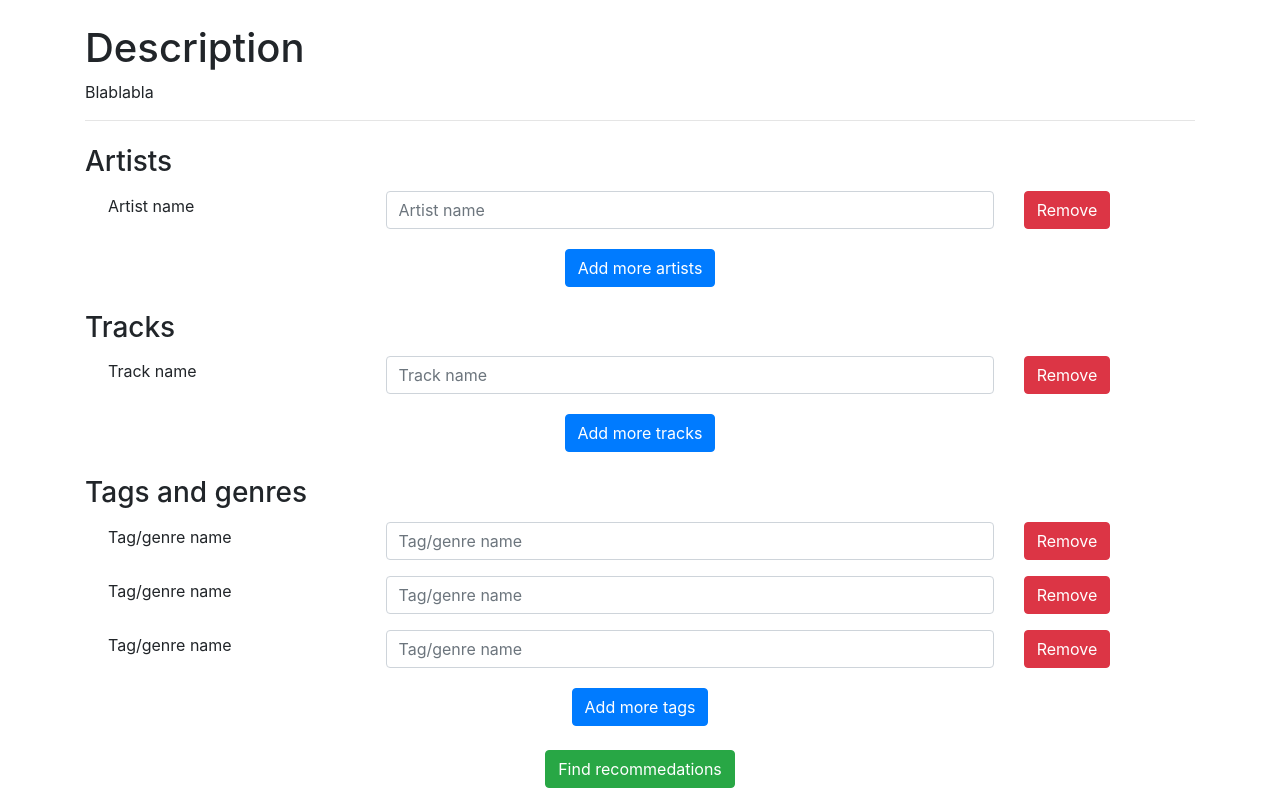
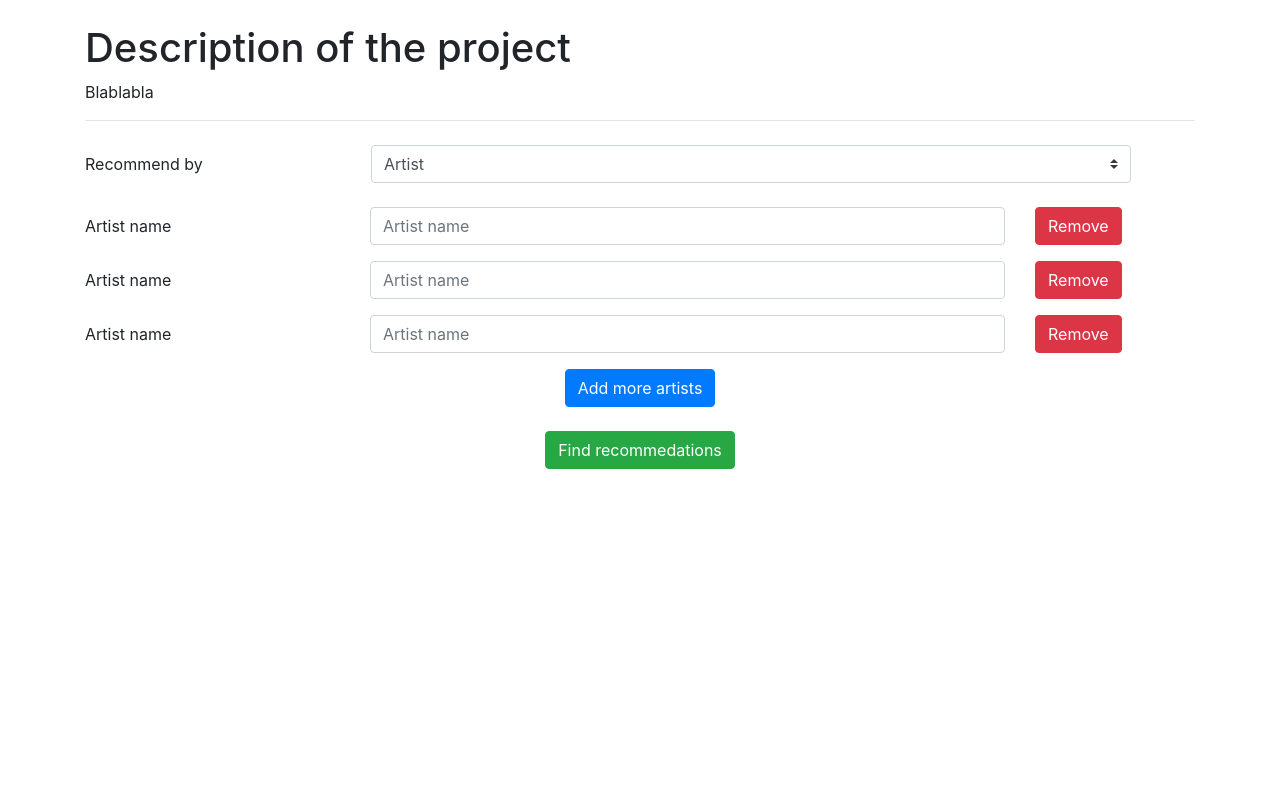
Before and after one commit to ProgrammingLanguageLeader/music_recommendation_system, a Django app: page / in a window 1280 px wide. Shown: the part 56-868 px from the top of the page. After the commit the page ends 525 px from the top, so only its background shows below. Run offline with Django 3.2, Linux system fonts and the light colour scheme; some libraries are stand-ins or nearby versions.

Commit message:
index.html design

```diff
--- a/music_recommendations/views.py
+++ b/music_recommendations/views.py
@@ -21,10 +21,16 @@ def results(request):
             track_names.append(value)
 
     network = LastfmNetwork()
-    try:
-        recommended_artists = network.get_similar_artists(artist_names[0])
-    except KeyError:
-        recommended_artists = ['']
+    recommended_artists = []
+    if artist_names:
+        for artist in artist_names:
+            recommended_artists += network.fetch_similar_artists(artist)
+
+    # artists_tags = [
+    #     network.fetch_top_tags_by_artist(artist_name)
+    #     for artist_name in recommended_artists
+    # ]
+    #
     recommended_tracks = ['']
     return render(
         request,
--- a/templates/index.html
+++ b/templates/index.html
@@ -5,29 +5,34 @@
 {% endblock %}
 
 {% block content %}
-    <h1>Description</h1>
+    <h1>Description of the project</h1>
     <p>Blablabla</p>
     <hr />
     <form class="mt-2" method="get" action="{% url 'results' %}" novalidate>
         {% csrf_token %}
-        <div class="mt-4">
-            <h3>Artists</h3>
+        <div class="form-group row mt-4">
+            <label for="recommend-by" class="col-3 col-form-label">Recommend by</label>
+            <select id="recommend-by" class="col-8 custom-select ml-3">
+                <option value="artists" selected>Artist</option>
+                <option value="tracks">Track</option>
+                <option value="tags">Tag</option>
+            </select>
+        </div>
+        <div id="artists-block" class="mt-4">
             <div id="artist-form-fields"></div>
             <div class="mt-3 text-center">
                 <button type="button" id="add-more-artists-btn" class="btn btn-primary">Add more artists</button>
             </div>
         </div>
 
-        <div class="mt-4">
-            <h3>Tracks</h3>
+        <div id="tracks-block" class="mt-4">
             <div id="track-form-fields"></div>
             <div class="mt-3 text-center">
                 <button type="button" id="add-more-tracks-btn" class="btn btn-primary">Add more tracks</button>
             </div>
         </div>
 
-        <div class="mt-4">
-            <h3>Tags and genres</h3>
+        <div id="tags-block" class="mt-4">
             <div id="tag-form-fields"></div>
             <div class="mt-3 text-center">
                 <button type="button" id="add-more-tags-btn" class="btn btn-primary">Add more tags</button>
@@ -43,54 +48,59 @@
 {% block javascript %}
     <script>
         let formState = {
-            artistNames: [''],
-            trackNames: [''],
+            recommendBy: 'artists',
+            artistNames: ['', '', ''],
+            trackNames: ['', '', ''],
             tagNames: ['', '', ''],
         };
 
         const artistFormTemplate = (index, value='') => `
-            <div id="artist-form-${index}" class="form-group row m-2">
+            <div id="artist-form-${index}" class="form-group row mt-2">
                 <label for="artist-name" class="col-3 col-form-label">
                     Artist name
                 </label>
                 <div class="col-7">
-                    <input class="artist-name form-control m-1" type="text" size="32" name="artist_name_${index}" placeholder="Artist name" value="${value}">
+                    <input class="artist-name form-control" type="text" size="32" name="artist_name_${index}" placeholder="Artist name" value="${value}">
                 </div>
                 <div class="col-2">
-                    <button id="remove-artist-btn-${index}" type="button" class="m-1 btn btn-danger">Remove</button>
+                    <button id="remove-artist-btn-${index}" type="button" class="btn btn-danger">Remove</button>
                 </div>
             </div>
         `;
 
         const trackFormTemplate = (index, value='') => `
-            <div id="track-form-${index}" class="form-group row m-2">
+            <div id="track-form-${index}" class="form-group row mt-2">
                 <label for="track-name" class="col-3 col-form-label">
                     Track name
                 </label>
                 <div class="col-7">
-                    <input class="track-name form-control m-1" type="text" size="20" name="track_name_${index}" placeholder="Track name" value="${value}">
+                    <input class="track-name form-control" type="text" size="20" name="track_name_${index}" placeholder="Track name" value="${value}">
                 </div>
                 <div class="col-2">
-                    <button id="remove-track-btn-${index}" type="button" class="m-1 btn btn-danger">Remove</button>
+                    <button id="remove-track-btn-${index}" type="button" class="btn btn-danger">Remove</button>
                 </div>
             </div>
         `;
 
         const tagFormTemplate = (index, value='') => `
-            <div id="tag-form-${index}" class="form-group row m-2">
+            <div id="tag-form-${index}" class="form-group row mt-2">
                 <label for="tag-name" class="col-3 col-form-label">
                     Tag/genre name
                 </label>
                 <div class="col-7">
-                    <input class="tag-name form-control m-1" type="text" size="20" name="tag_name_${index}" placeholder="Tag/genre name" value="${value}">
+                    <input class="tag-name form-control" type="text" size="20" name="tag_name_${index}" placeholder="Tag/genre name" value="${value}">
                 </div>
                 <div class="col-2">
-                    <button id="remove-tag-btn-${index}" type="button" class="m-1 btn btn-danger">Remove</button>
+                    <button id="remove-tag-btn-${index}" type="button" class="btn btn-danger">Remove</button>
                 </div>
             </div>
         `;
 
         const renderForm = () => {
+            let artistsBlock = $('#artists-block');
+            let tracksBlock = $('#tracks-block');
+            let tagsBlock = $('#tags-block');
+
             let artist_form_fields_html = '';
             formState.artistNames.forEach( (artistName, artistIndex) => {
                 artist_form_fields_html += artistFormTemplate(artistIndex, artistName);
@@ -113,8 +123,6 @@
                 $(`#remove-track-btn-${trackIndex}`).click( () => {
                     $(`#track-form-${trackIndex}`).remove();
                     formState = getFormState();
-                    //
-                    console.log(formState);
                     renderForm();
                 });
             });
@@ -131,22 +139,36 @@
                     renderForm();
                 });
             });
+
+            tagsBlock.hide();
+            artistsBlock.hide();
+            tracksBlock.hide();
+            let recommendBy = formState.recommendBy;
+            if (recommendBy === 'artists') {
+                artistsBlock.show();
+            }
+            else if (recommendBy === 'tracks') {
+                tracksBlock.show();
+            }
+            else if (recommendBy === 'tags') {
+                tagsBlock.show();
+            }
         };
 
         const getFormState = () => {
+            let recommendBy = $('#recommend-by').val();
             let artistNames = $('.artist-name').get().map(field => {
                 return field.value;
             });
-
             let trackNames = $('.track-name').get().map(field => {
                 return field.value;
             });
-
             let tagNames = $('.tag-name').get().map(field => {
                 return field.value;
             });
 
             return {
+                recommendBy: recommendBy,
                 artistNames: artistNames,
                 trackNames: trackNames,
                 tagNames: tagNames,
@@ -154,6 +176,11 @@
         };
 
         $(document).ready( () => {
+            renderForm();
+        });
+
+        $('#recommend-by').change( () => {
+            formState = getFormState();
             renderForm();
         });
 
```
Also changed, not shown: music_recommendations/lastfm_api.py (+9 -4 lines).
